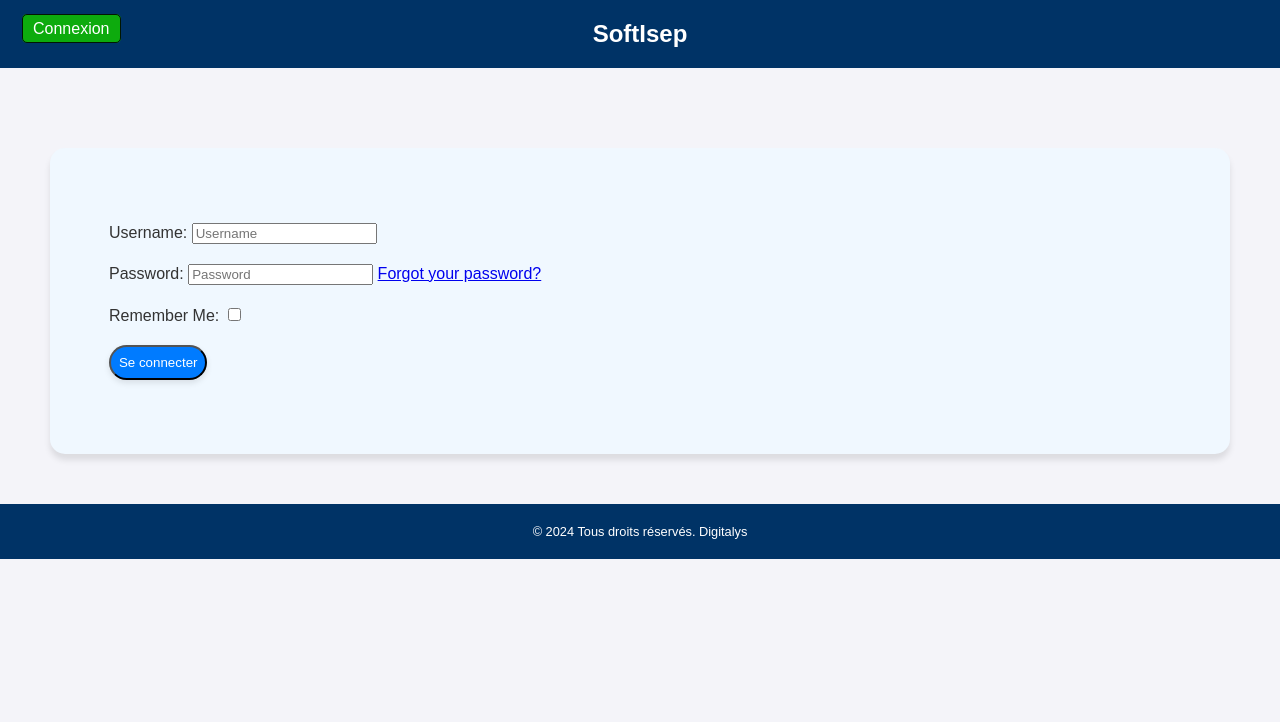
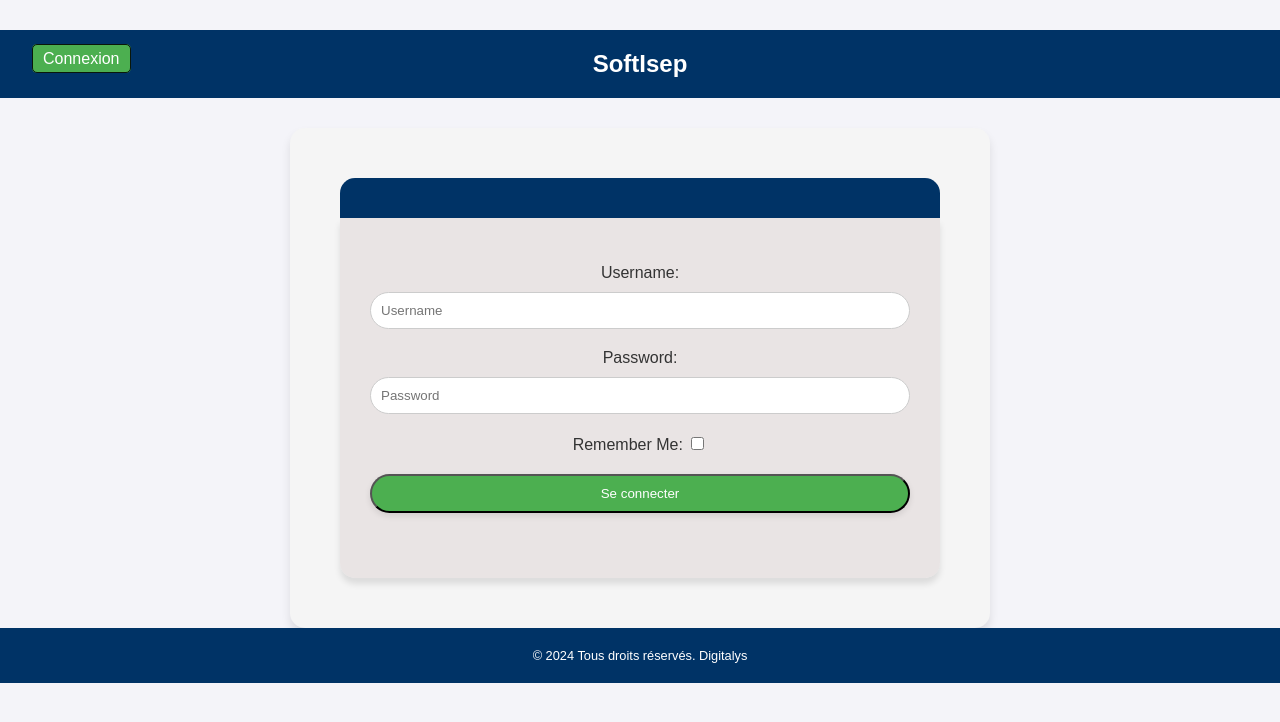
Before and after one commit to TarobaseM/softisep, a Django app: page /accounts/login/ in a window 1280 px wide. Shown: the top 722 px of the page. Run offline with Django 5.2, Linux system fonts and the light colour scheme; some libraries are stand-ins or nearby versions.

Commit message:
modification design + creation script user + cours

```diff
--- a/softisepapp/models.py
+++ b/softisepapp/models.py
@@ -18,8 +18,8 @@ class Cours(models.Model):
 
 
 class Logiciel(models.Model):
+    nom = models.CharField(max_length=100)
     description = models.TextField(default="lorem ipsum")
-    nom = models.CharField(max_length=100)
     version = models.CharField(max_length=50,default="1.0")
     date_de_sortie = models.DateField(default=date(2002, 11, 10))
     systeme_exploitation = models.CharField(max_length=100,default="Windows")
--- a/static/css/account/login.css
+++ b/static/css/account/login.css
@@ -1,67 +1,121 @@
-/* Pour le grand conteneur de la page */
+/* Styles communs pour les pages de login et logout */
+:root {
+  --background-color: #f4f4f9;
+  --primary-color: #003366;
+  --text-color: #333;
+  --link-color: #0056b3;
+  --footer-text-size: 0.8em;
+}
+
+/* Conteneur principal */
 .container {
   padding: 50px;
   margin-top: 30px;
-
+  background-color: #f5f5f5; /* Couleur de fond claire */
+  border-radius: 15px;
+  box-shadow: 0 6px 10px rgba(0, 0, 0, 0.1); /* Ombre légère */
+  max-width: 600px;
+  margin-left: auto;
+  margin-right: auto;
+  color: #333; /* Couleur du texte principal */
 }
 
-  /* Pour l'en-tête de la carte */
+/* En-tête de la carte */
 .card-header {
-    background-color: #007bff;
+  background-color: var(--primary-color); /* Couleur d'accentuation */
   text-align: center;
+  border-radius: 15px 15px 0 0;
+  padding: 20px;
 }
 
 .card-title {
-    color: #fff;
+  color: #fff; /* Couleur du texte clair */
+  font-size: 24px;
+  margin: 0;
 }
 
-  /* Pour le texte du lien "Forgot Password?" */
-  .btn-link.small {
+/* Cacher le lien "Forgot your password?" */
+a[href*="password/reset"] {
+  display: none !important;
+}
+
+/* Style pour les boutons */
+.btn-primary, .btn-success, .btn-logout {
+  color: #fff; /* Couleur du texte clair */
+  padding: 10px 20px;
+  border-radius: 20px;
+  box-shadow: 0 3px 6px rgba(0, 0, 0, 0.1);
+  transition: background-color 0.3s, transform 0.3s;
+  width: 100%; /* Boutons plein largeur pour responsivité */
+  margin: 10px 0;
+}
+
+.btn-primary {
+  background-color: #4CAF50;
+}
+
+.btn-success {
+  background-color: #0c531c;
   font-size: 14px;
 }
 
-
-  /* Pour les boutons "Se connecter" et "Inscription" */
-  .btn-primary {
-    background-color: #007bff;
-    color: #fff;
-    padding:0.75%;
-    display: block;
-    margin-bottom:15px;
-    margin-right: 15px;
-    border-radius: 20px; /* Bord arrondi */
-    box-shadow: 0 3px 6px rgba(0, 0, 0, 0.1); /* Ombre */
-    transition: 0.3s; /* Effet hover de 0.3 secondes */
+.btn-logout {
+  background-color: #dc3545;
 }
 
-  .btn-success {
-    background-color: hsla(134, 84%, 44%, 0.648);
-    color: #fff;
-    font-size:14px;
-    padding: 0.75%;
-    margin-top:15px;
-
-    border-radius: 20px; /* Bord arrondi */
-    box-shadow: 0 3px 6px #fdf9f9db; /* Ombre */
-    transition: 0.3s; /* Effet hover de 0.3 secondes */
-    margin-left: 45px;
+.btn-primary:hover, .btn-success:hover, .btn-logout:hover {
+  background-color: #1f60a6; /* Couleur légèrement plus foncée au survol */
+  transform: scale(1.05); /* Effet d'agrandissement au survol */
 }
 
-  .btn-primary:hover, .btn-success:hover {
-    background-color: #0056b3; /* Couleur légèrement plus foncée au survol */
-    transform: scale(1.05); /* Effet d'agrandissement au survol */
+.btn-logout:hover {
+  background-color: #c82333;
 }
-p{
-    margin-bottom:20px;
+
+/* Style des paragraphes */
+p {
+  margin-bottom: 20px;
+  text-align: center; /* Centrer le texte pour une apparence uniforme */
 }
-.card-body{
-    border-radius: 15px;
-    box-shadow: 0 6px 6px rgba(0, 0, 0, 0.1); /* Ombre */
-    background-color: aliceblue;
+
+/* Style du corps de la carte */
+.card-body {
+  border-radius: 0 0 15px 15px;
+  box-shadow: 0 6px 6px rgba(0, 0, 0, 0.1);
+  background-color: rgba(225, 217, 217, 0.604); /* Couleur de fond blanche */
   padding: 5%;
+}
 
-}
-#alert-info-mt-3{
-    display:flex;
+/* Style des alertes */
+#alert-info-mt-3 {
+  display: flex;
   margin-left: 90px;
 }
+
+/* Champs de texte arrondis */
+input[type="text"], input[type="password"], input[type="email"] {
+  width: 100%;
+  padding: 10px;
+  margin: 10px 0 20px 0;
+  display: block;
+  border: 1px solid #ccc;
+  border-radius: 20px; /* Bord arrondi */
+  box-sizing: border-box;
+  transition: border-color 0.3s, box-shadow 0.3s;
+}
+
+input[type="text"]:focus, input[type="password"]:focus, input[type="email"]:focus {
+  border-color: #007bff; /* Couleur de l'accentuation au focus */
+  box-shadow: 0 0 8px rgba(0, 123, 255, 0.25); /* Ombre au focus */
+}
+
+/* Responsivité */
+@media (max-width: 768px) {
+  .container {
+      padding: 20px;
+  }
+
+  .card-header, .card-body {
+      padding: 10px;
+  }
+}
--- a/static/css/index.css
+++ b/static/css/index.css
@@ -12,6 +12,7 @@ body {
     color: var(--text-color);
     margin: 0;
     padding: 0;
+    margin-top:30px;
 }
 
 header, footer {
@@ -250,13 +251,23 @@ ul{
     border: 1.5px solid rgba(0, 0, 0, 0.871);
     padding: px;
     margin: 2px;
-    background-color: #0dab0d;
+    background-color:#4CAF50;
 }
+.header-right a{
+    text-decoration:none;
+    color:white;
+    border: 1.5px solid rgba(0, 0, 0, 0.871);
+    background-color:hsl(180, 3%, 33%);
 
+
+}
 header {
     color: white;
     padding: 20px;
     position: relative; /* Pour positionner le nav */
+}
+form{
+    margin-bottom: 35px;
 }
 
 .image-container {
@@ -302,6 +313,7 @@ nav ul li a:hover {
     border: 1.5px solid rgba(0, 0, 0, 0.871);
     padding: 5px;
     margin: 2px;
+    background-color: hsl(0, 98%, 49%);
 }
 
 .header-logout {
@@ -310,6 +322,44 @@ nav ul li a:hover {
     padding: 20px;
     position: relative; /* Pour positionner le nav */
 }
+
+ul.admin-teacher-box {
+    padding: 0;
+    margin: 20px 0;
+    list-style-type: none;
+    display: flex;
+
+    width:70%;
+
+
+}
+
+
+
+.header {
+    margin: 10px;
+    margin-bottom: 30px;
+
+}
+
+.button {
+    padding: 10px 20px;
+    background-color: #4CAF50;
+    color: white;
+    border: none;
+    border-radius: 4px;
+    cursor: pointer;
+    font-size: 16px;
+
+
+
+}
+
+.button:hover {
+
+    background-color: #0056b3;
+}
+
 
 @media (max-width: 700px) {
     nav {
@@ -325,4 +375,15 @@ nav ul li a:hover {
 
     nav ul li {
         margin-right: 0; /* Enlever la marge droite pour les éléments en colonne */
-        margin-bottom: 10px;}}
+        margin-bottom: 10px;}
+        ul.admin-teacher-box {
+            flex-direction: column;
+        }
+
+        .header {
+            width: 100%;
+            margin: 5px 0;
+            margin-bottom: 30px;
+        }
+
+    }
```
Also changed, not shown: softisepapp/management/commands/create_courses.py (added, +48 -0 lines), softisepapp/management/commands/populate_users.py (added, +34 -0 lines), templates/index.html (+14 -3 lines), templates/my_courses.html (+4 -3 lines), templates/page_logiciel.html (+4 -3 lines), db.sqlite3, 1 other file. Lines whose indentation alone changed are shown as unchanged.
